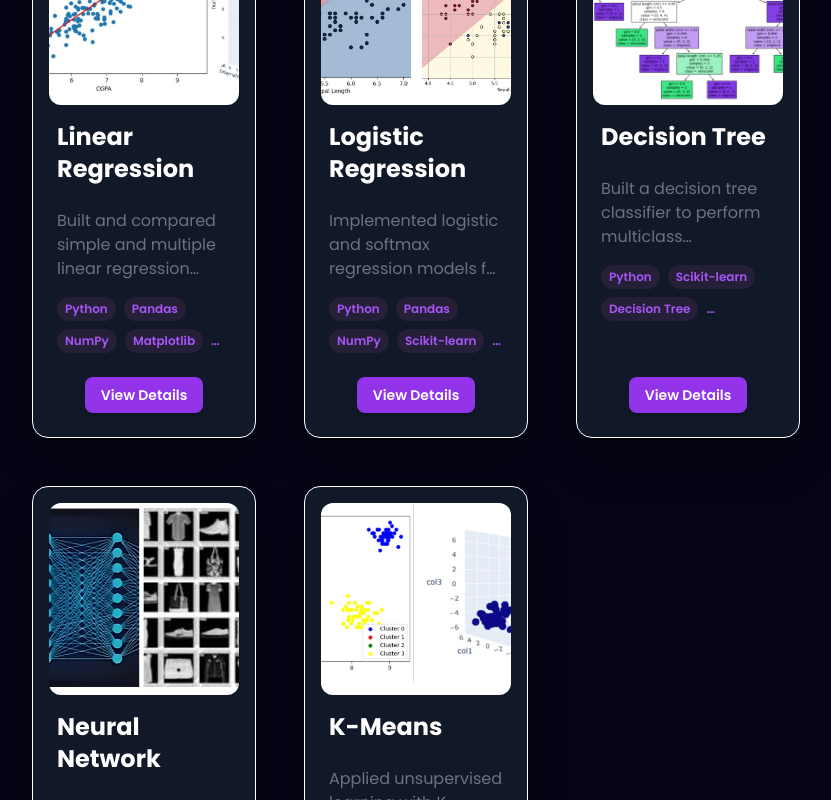
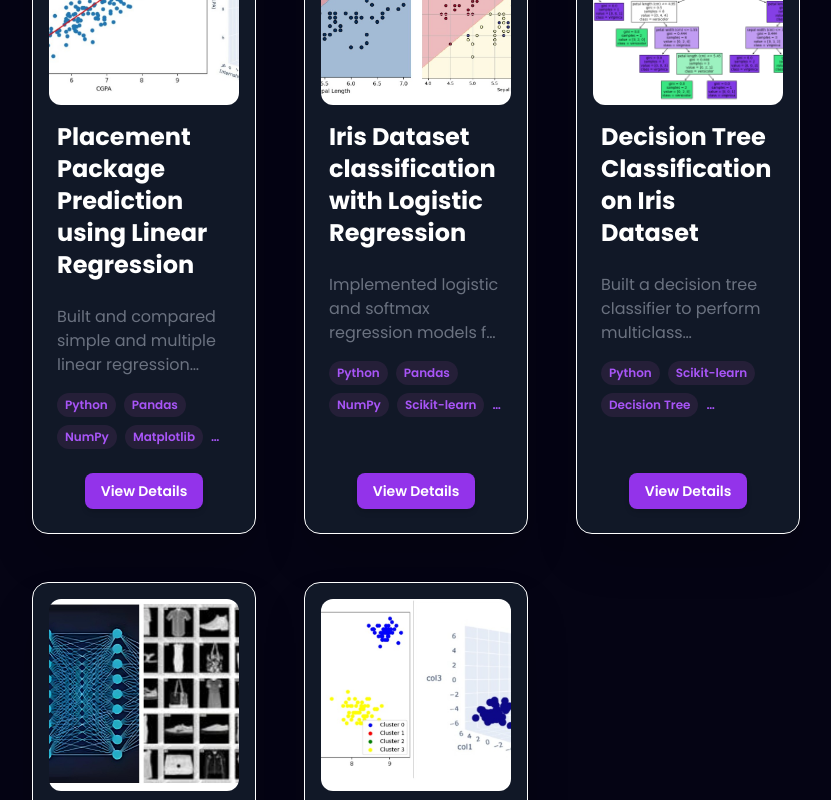
Before and after one commit to mahdisundarani/Portfolio, a React (Vite) app: page / in a window 1280 px wide. Shown: the part 5680-6480 px from the top of the page, without its empty margins (224-1055 px from the left). Built offline with nearby package versions, Linux system fonts and the light colour scheme.

Commit message:
Edited Something

```diff
--- a/src/constants.js
+++ b/src/constants.js
@@ -390,7 +390,7 @@ export const projects = [
 export const aiProjects = [
   {
     id: 0,
-    title: "Linear Regression",
+    title: "Placement Package Prediction using Linear Regression",
     description:
       "Built and compared simple and multiple linear regression models to predict students' placement packages (LPA) using academic and skill-based features.In the simple model, CGPA was used to predict Package (LPA), while the multiple regression model included features like internship experience, number of projects, and coding skills. Developed using Python and scikit-learn, with interactive visualizations created using Plotly, alongside Matplotlib and Seaborn. The project explores how individual and combined academic and technical factors influence placement outcomes, offering insights into real-world career prediction.",
     image: Linear_regression,
@@ -417,7 +417,7 @@ export const aiProjects = [
   },
   {
     id: 1,
-    title: "Logistic Regression",
+    title: "Iris Dataset classification with Logistic Regression",
     description:
       "Implemented logistic and softmax regression models for classification tasks using the classic Iris dataset.Applied binary logistic regression to classify between two Iris species and extended it to multiclass classification using softmax regression for all three species. Developed using Python and scikit-learn, and visualized decision boundaries and data distributions with Matplotlib, Seaborn, and Plotly. This project demonstrates how logistic regression models can be applied to real-world datasets for both binary and multiclass prediction tasks.",
     image: Logistic_regression,
@@ -444,7 +444,7 @@ export const aiProjects = [
   },
   {
     id: 2,
-    title: "Decision Tree",
+    title: "Decision Tree Classification on Iris Dataset",
     description:
       "Built a decision tree classifier to perform multiclass classification using the Iris dataset.Used scikit-learn to train a decision tree model that classifies Iris flower species based on features like petal and sepal length/width. Visualized the tree structure and decision boundaries using Matplotlib, Seaborn, and Plotly for intuitive interpretation. Demonstrated model interpretability and performance evaluation with real-world, labeled data.",
     image: Decision_tree,
@@ -469,7 +469,7 @@ export const aiProjects = [
   },
   {
     id: 3,
-    title: "Neural Network",
+    title: "Neural Network for Fashion MNIST Classification",
     description:
       "Built a basic image classification model using a Feedforward Neural Network (FNN) with TensorFlow and Keras.Developed a Multilayer Perceptron (MLP) model to classify clothing items in the Fashion MNIST dataset. The architecture included a Flatten input layer, a dense hidden layer with ReLU, and a softmax output layer for 10 classes. Trained the model using sparse categorical cross-entropy and the Adam optimizer. Visualized predictions and accuracy, demonstrating foundational understanding of neural networks.",
     image: NN,
@@ -496,7 +496,7 @@ export const aiProjects = [
   },
   {
     id: 4,
-    title: "K-Means",
+    title: "K-Means Clustering on Student and Synthetic Data",
     description:
       "Applied unsupervised learning with K-Means to discover patterns in both real and synthetic datasets using 2D and 3D clustering.Performed K-Means Clustering on a real-world student dataset (cgpa, iq) and synthetic 3D data generated using make_blobs. Used the Elbow Method to determine the optimal number of clusters (K=4). Visualized 2D clusters with Matplotlib and 3D clusters with Plotly, demonstrating insights into group formations based on similarity. This project highlighted the power of clustering in both real-world and simulated data environments.",
     image: Kmeans,
```
